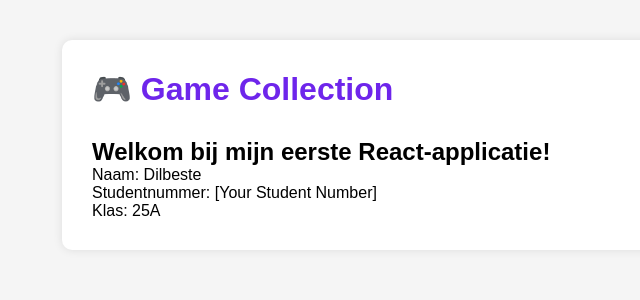
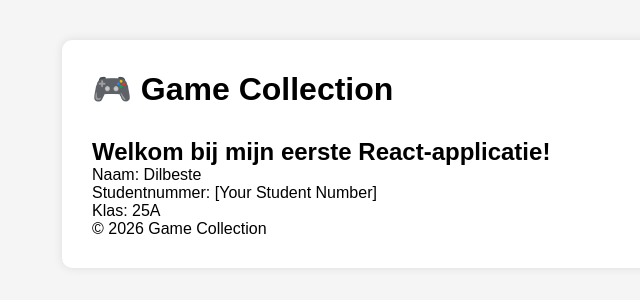
Before and after one commit to dbestis07-source/game-collection, a React (Vite) app: page / in a window 1280 px wide. Shown: the top 300 px of the page, without its empty margins (178-818 px from the left). Built offline with nearby package versions, Linux system fonts and the light colour scheme.

Commit message:
Les 3 - Eerste componenten gemaakt

```diff
--- a/src/App.jsx
+++ b/src/App.jsx
@@ -1,15 +1,18 @@
 import "./App.css";
+import Header from "./components/Header";
+import Footer from "./components/Footer";
 
 function App() {
   return (
     <div className="container">
-      <h1 className="title">🎮 Game Collection</h1>
+      <Header />
       <div className="games">
         <h2>Welkom bij mijn eerste React-applicatie!</h2>
         <p>Naam: Dilbeste</p>
         <p>Studentnummer: [Your Student Number]</p>
         <p>Klas: 25A</p>
       </div>
+      <Footer />
     </div>
   );
 }
--- /dev/null
+++ b/src/components/Footer.jsx
@@ -0,0 +1,5 @@
+function Footer() {
+  return <footer>© 2026 Game Collection</footer>;
+}
+
+export default Footer;
--- /dev/null
+++ b/src/components/Header.jsx
@@ -0,0 +1,5 @@
+function Header() {
+  return <h1>🎮 Game Collection</h1>;
+}
+
+export default Header;
```
